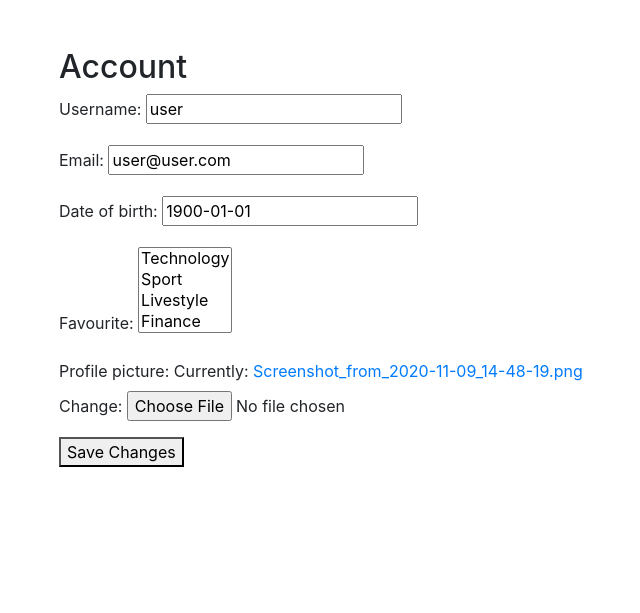
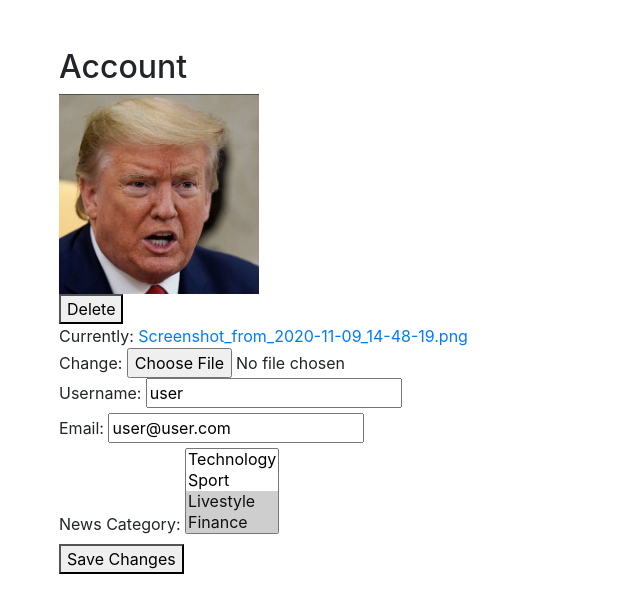
Before and after one commit to antpngl92/Web-Development-CW, a Django app: page /account/update in a window 1280 px wide. Shown: the part 56-669 px from the top of the page, without its empty margins (26-666 px from the left). Run offline with Django 3.2, Linux system fonts and the light colour scheme; a user stored in the database is signed in; data comes from the database, SQL or seed files in the repository; both versions use the stored data as it was after the commit; some libraries are stand-ins or nearby versions.

Commit message:
user can update/delete profile picture

```diff
--- a/account/forms.py
+++ b/account/forms.py
@@ -31,7 +31,7 @@ class AccountAuthenticationForm(forms.ModelForm):
 class AccountUpdateForm(forms.ModelForm):
     class Meta:
         model = Account
-        fields = ('username', 'email', 'dob', 'favourite', 'profile_picture')
+        fields = ('username', 'email', 'favourite', 'profile_picture')
 
 
     # Make sure that the username and email that user try to change to is not already registered in the DataBase
--- a/account/models.py
+++ b/account/models.py
@@ -37,9 +37,9 @@ class Account(AbstractBaseUser):
     username = models.CharField(verbose_name='username', max_length=20, unique=True)
     email = models.EmailField(verbose_name='email', max_length=60, unique=True)
     dob = models.DateField(verbose_name='date of birth', null=True)
-    favourite = models.ManyToManyField(Category)
+    favourite = models.ManyToManyField(Category, blank=True )
     likes = models.ManyToManyField(News, related_name="users")
-    profile_picture = models.ImageField()
+    profile_picture = models.ImageField(upload_to ='profilePic/', default = 'profilePic/pp.png')
 
     # The fields bellow are REQUIRED for AbstractBaseUser class (for custom user model)
     date_joined = models.DateTimeField(verbose_name='date joined', auto_now_add=True)
--- a/account/templates/account/account.html
+++ b/account/templates/account/account.html
@@ -1,9 +1,48 @@
 {% extends 'news/base.html' %}
 
 {% block content %}
+<div class="modal fade bd-example-modal-sm" tabindex="-1" role="dialog" aria-labelledby="mySmallModalLabel" aria-hidden="true">
+    <div class="modal-dialog modal-sm">
+      <div class="modal-content">
+        ...
+      </div>
+    </div>
+  </div>
 
 <h2>Account</h2>
-<form method="POST">{% csrf_token %}
+<form method="POST" enctype="multipart/form-data">{% csrf_token %}
+{{account_form.non_field_errors}}
+<div class="fieldWrapper">
+    <div class="profile-picture">
+        <img height="200px" width="200px" src="{{ request.user.profile_picture.url }}" alt="Avathar"/>
+    </div>
+    <button type="button" id="delete-button" data-id={{request.user.id}}>Delete</button>
+</div>
+
+<div class="fieldWrapper">
+
+    {{account_form.profile_picture.errors}}
+    {{account_form.profile_picture}}
+</div>
+<div class="fieldWrapper">
+    {{account_form.username.errors}}
+    <label for="{{account_form.username.id_for_label}}">Username:</label>
+    {{account_form.username}}
+</div>
+<div class="fieldWrapper">
+    {{account_form.email.errors}}
+    <label for="{{account_form.email.id_for_label}}">Email:</label>
+    {{account_form.email}}
+</div>
+<div class="fieldWrapper">
+    {{account_form.favourite.errors}}
+    <label for="{{account_form.favourite.id_for_label}}">News Category:</label>
+    {{account_form.favourite}}
+</div>
+<button id="sub_button" type="submit">Save Changes</button>
+</form>
+<!-- <form method="POST" enctype="multipart/form-data">{% csrf_token %}
+    {{account_form.as_ul}}
     {% for field in account_form%}
         <p>
             {{field.label_tag}}
@@ -24,7 +63,9 @@
             {% endif %}
         </p>
     {% endfor %}
+
+    <img height="200px" width="200px" src="{{ request.user.profile_picture.url }}" alt="Avathar"/>
     <button type="submit">Save Changes</button>
-</form>
+</form> -->
 
 {% endblock %}
--- a/account/urls.py
+++ b/account/urls.py
@@ -1,10 +1,11 @@
 
 from django.urls import path
-from account.views import (registration_view,logout_view, login_view, account_view)
+from account.views import (registration_view,logout_view, login_view, account_view, delete_picture_API)
 
 urlpatterns = [
     path('register/',registration_view,name='register'),
     path('logout/', logout_view, name='logout'),
     path('login/',login_view,name='login'),
     path('update', account_view, name='account'),
+    path('delete/<int:id>/', delete_picture_API, name='delete'),
 ]
--- a/account/views.py
+++ b/account/views.py
@@ -2,6 +2,10 @@ from django.shortcuts import render, redirect
 from account.models import Account
 from django.contrib.auth import login, authenticate, logout
 from account.forms import RegistrationForm, AccountAuthenticationForm, AccountUpdateForm
+from django.views.decorators.csrf import csrf_exempt
+from django.http import QueryDict, JsonResponse
+from django.http import HttpResponseRedirect
+import os
 
 def registration_view(request):
     user = request.user
@@ -53,24 +57,35 @@ def login_view(request):
     context['login_form'] = form
     context['title'] = 'Login'
     return render(request, 'account/login.html', context)
+@csrf_exempt
+def delete_picture_API(request, id):
+    user = request.user
+    current_image = user.profile_picture
+    current_image.delete()
+    image = "profilePic/pp.png"
+    user.profile_picture = image
+    user.save()
+    return JsonResponse({'status':'Deleted!'})
 
 
+@csrf_exempt
 def account_view(request):
-
+    categories = request.user.favourite.all()
     if not request.user.is_authenticated:
         return redirect('login')
     context = {}
     if request.POST:
-        form = AccountUpdateForm(request.POST, instance = request.user)
+        form = AccountUpdateForm(request.POST, request.FILES, request.FILES, instance = request.user)
         if form.is_valid():
             form.save()
+            return redirect('account')
     else:
         form = AccountUpdateForm(
             initial = {
                 'username' : request.user.username,
                 'email' : request.user.email,
                 'dob' : request.user.dob,
-                # 'favourite' : request.user.favourite,
+                'favourite' : request.user.favourite.all(),
                 'profile_picture' : request.user.profile_picture
             }
         )
--- a/news/templates/news/base.html
+++ b/news/templates/news/base.html
@@ -14,7 +14,6 @@
   <title>{{ title }}</title>
 </head>
 <body>
-
   {% include 'news/navbar.html' %}
   <script src="https://code.jquery.com/jquery-3.5.1.min.js" crossorigin="anonymous"></script>
   <script type="text/javascript" src="{% static 'front/article.js' %}"></script>
--- a/news/templates/news/navbar.html
+++ b/news/templates/news/navbar.html
@@ -31,13 +31,8 @@
             </div>
           </td>
           <td>
-            {% if user.profile_picture %}
-            <img src="{{user.profile_picture.url}}" alt="avatar image" height="35" style="border-radius: 60%;">
+            <img id="nav_profile_pic"src="{{user.profile_picture.url}}" alt="avatar image" height="35" style="border-radius: 60%;">
             </div>
-            {% else %}
-            <img src="https://e7.pngegg.com/pngimages/833/38/png-clipart-user-profile-computer-software-internet-bot-user-miscellaneous-service.png" alt="avatar image" height="35" style="border-radius: 60%;">
-            </div>
-            {% endif %}
           </td>
         </tr>
       </table>
--- a/news/views.py
+++ b/news/views.py
@@ -29,8 +29,8 @@ def like(request, pk):
     if request.method == "POST" and request.user.is_authenticated:
         user = request.user
         pk = pk
-        print(pk)
         likedArticles = user.likes.all()
+        print(likedArticles)
         article = News.objects.get(pk=pk)
         if article in likedArticles:
             user.likes.remove(article)
```
Also changed, not shown: news/templates/news/news.html (+0 -42 lines), db.sqlite3, media/pp.png (deleted), media/profilePic/6fafdc60-2118-11eb-b3fa-52547cf8aef2.jpg (added), media/profilePic/Screenshot_from_2020-11-09_14-48-19.png (added), static/news/images/pp.png (deleted), 1 other file.
